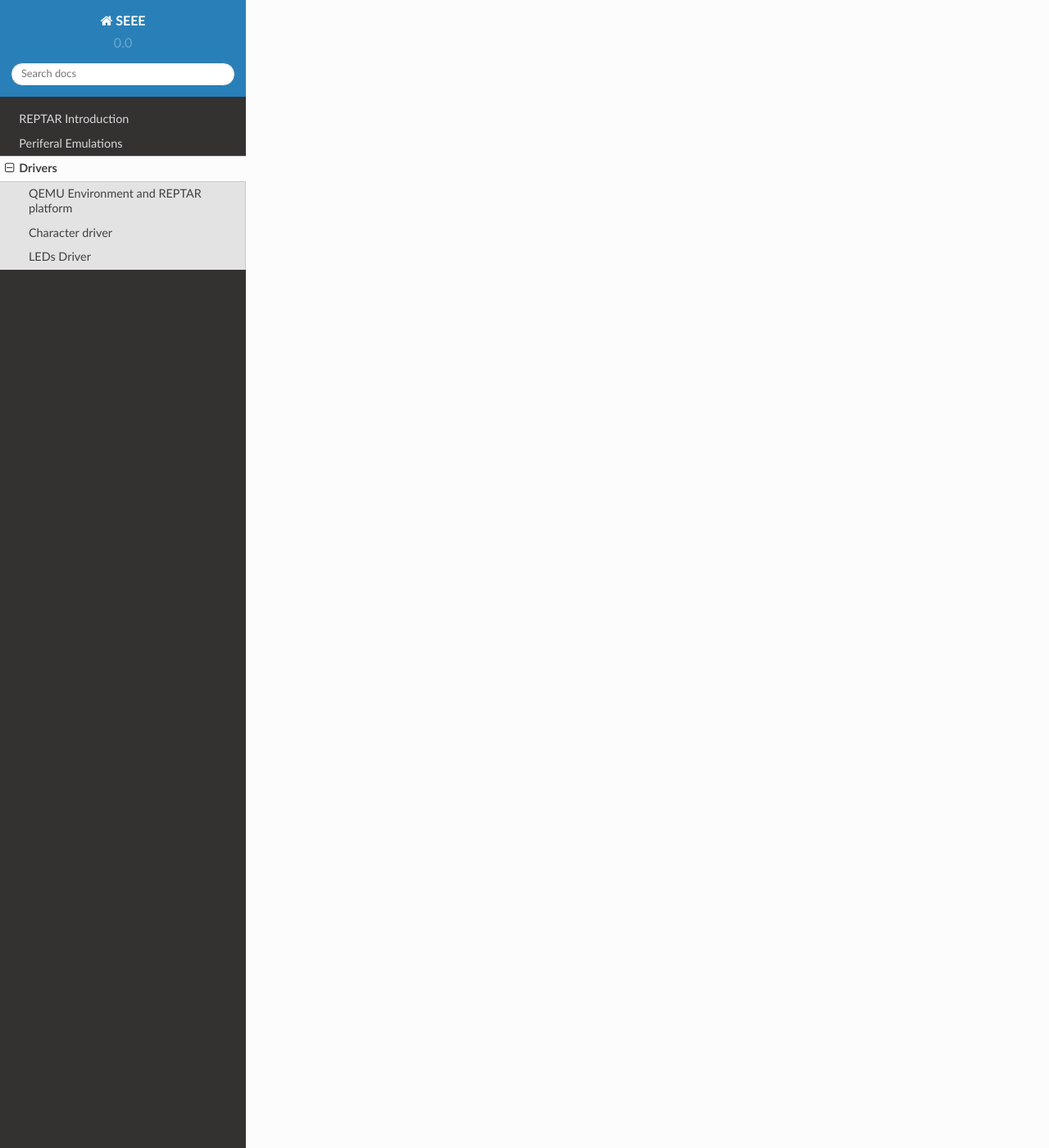
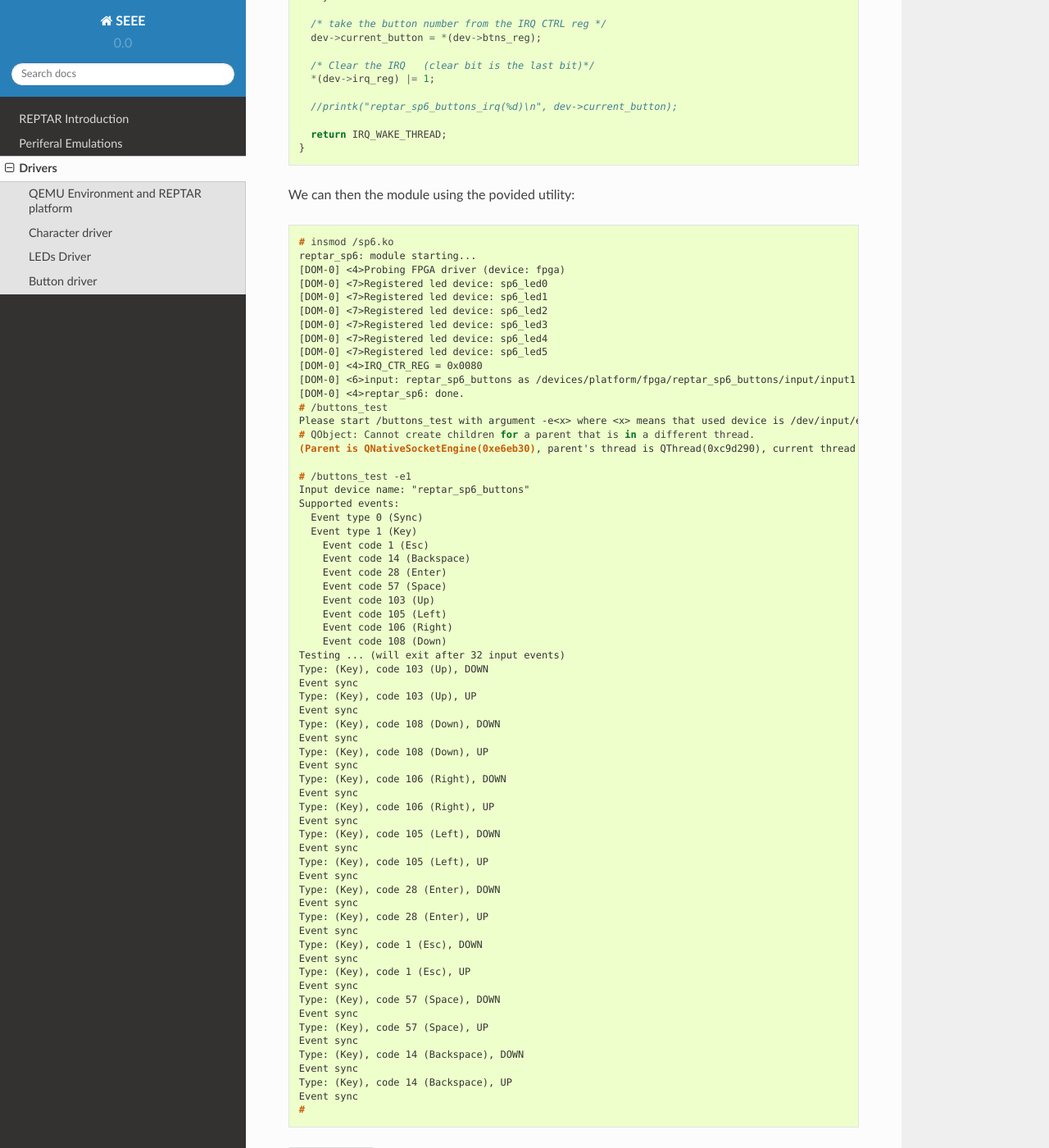
Before and after one commit to AntoineZen/SEEE, a Sphinx documentation site: the page built from report/source/lab3.rst, in a window 1280 px wide and 1400 px high, scrolled down 7255 px. Shown: the whole window at 82% size. Built offline with Sphinx 7.4.7 and the Read the Docs theme 2.0.0, drawn with Linux system fonts in a browser that asks for light colours; some of the changed text lies outside the part shown.

Commit message:
Finished lab 3
Signed-off-by: AntoineZen <antoine.zen@gmail.com>

```diff
--- a/report/source/lab3.rst
+++ b/report/source/lab3.rst
@@ -43,6 +43,7 @@
 We can then deplay the compiled files to the root file-system of the emulated system using the provided srcipt:
 
 .. code-block:: console
+
     redsuser@vm-reds-2015s2:~/seee_student/drivers$ cd ..
     redsuser@vm-reds-2015s2:~/seee_student$ ./deploy
     Deploying into reptar rootfs ...
@@ -280,3 +281,202 @@
 
 LEDs Driver
 -----------
+
+In this part, we will add the LED driver functionality to our driver. For this, we first need to map the LEDS register to our driver address space. This is done using ``ioremap()`` from the probe function. We must also create a new driver of the class "LED":
+
+.. code-block:: c
+
+    static int reptar_sp6_led_probe(struct platform_device *pdev)
+    {
+    	struct reptar_sp6_led_platdata *pdata = pdev->dev.platform_data;
+    	struct reptar_sp6_led *led;
+    	struct platform_device *fpga_pdev;
+    	struct resource *fpga_resource;
+    	int ret;
+
+
+    	....
+
+        /* Map the LED register */
+    	led->reg = ioremap(FPGA_BASE + LED_OFFSET, 4);
+
+    	/* Register our new led device into led class */
+
+    	printk("Alocating the LEDs\n");
+    	ret = led_classdev_register(pdev->dev.parent, &(pdev_to_sp6_led(pdev)->cdev));
+    	if(ret)
+    	{
+    	  dev_err(&pdev->dev, "can't allocate led driver\n");
+    	  return -ENOENT;
+    	}
+
+
+    	return 0;
+    }
+
+
+It is alos a good practice to reserve the I/O memory using ``request_mem_region()`` and to release it with ``release_mem_region()``:
+
+.. code-block:: c
+
+    int __init reptar_sp6_leds_init(struct platform_device *parent_fpga)
+    {
+    	int i;
+
+    	request_mem_region(FPGA_BASE + LED_OFFSET, 4, "sp6_leds");
+
+    	... // Rest of function
+    }
+
+    void __exit reptar_sp6_leds_exit(void)
+    {
+    	int i;
+
+    	... // Rest of function
+
+    	release_mem_region(FPGA_BASE + LED_OFFSET, 4);
+    }
+
+Button driver
+-------------
+
+In this task, we will implement the button driver using the IRQ. The interrupt to map is the vector **10** as seen in the previous lab.  this can be done from the module probe function as following:
+
+.. code-block:: c
+
+    static int reptar_sp6_buttons_probe(struct platform_device *pdev)
+    {
+    	struct reptar_sp6_buttons_platdata *pdata = pdev->dev.platform_data;
+    	struct reptar_sp6_buttons *btns;
+    	struct input_dev *input;
+    	struct platform_device *fpga_pdev;
+    	struct resource *res;
+    	int ret;
+    	int gpio;
+    	int i;
+
+    	//... more code
+
+    	/* Register 2 interrupt handlers (top, bottom) */
+    	ret = request_threaded_irq( btns->irq,
+    				    reptar_sp6_buttons_irq,
+    				    reptar_sp6_buttons_irq_thread,
+    				    IRQF_TRIGGER_RISING,
+    				    "sp6_buttons",
+    				    btns);
+    	if(ret)
+    	{
+    	  dev_err(&pdev->dev, "Failed request IRQ\n");
+    		      return -1;
+    	}
+
+    	// Enable IRQ at FPGA level
+    	*(btns->irq_reg) |= 0x0080;
+    	//printk("IRQ_CTR_REG = 0x%04x\n", *(btns->irq_reg));
+
+    	platform_set_drvdata(pdev, btns);
+
+    	/* Registration as input device */
+
+    	// ...
+
+    	return 0;
+    }
+
+**Note** that we also need to enable the interrupt at FPGA level. This is done by the ``*(btns->irq_reg) |= 0x0080`` instruction!
+
+We need then to get the button number and clear the IRQ from the imediate IRQ handler call-back (not from the thread):
+
+.. code-block:: c
+
+    static irqreturn_t reptar_sp6_buttons_irq(int irq, void *dev_id)
+    {
+      struct reptar_sp6_buttons *dev = dev_id;
+
+
+
+      if (!(*(dev->irq_reg) & 0x10))
+        {
+          printk("Button IRQ triggered & IRQ_STATUS not set!\n");
+        }
+
+      /* take the button number from the IRQ CTRL reg */
+      dev->current_button = *(dev->btns_reg);
+
+      /* Clear the IRQ   (clear bit is the last bit)*/
+      *(dev->irq_reg) |= 1;
+
+      //printk("reptar_sp6_buttons_irq(%d)\n", dev->current_button);
+
+      return IRQ_WAKE_THREAD;
+    }
+
+
+We can then the module using the povided utility:
+
+.. code-block:: console
+
+    # insmod /sp6.ko
+    reptar_sp6: module starting...
+    [DOM-0] <4>Probing FPGA driver (device: fpga)
+    [DOM-0] <7>Registered led device: sp6_led0
+    [DOM-0] <7>Registered led device: sp6_led1
+    [DOM-0] <7>Registered led device: sp6_led2
+    [DOM-0] <7>Registered led device: sp6_led3
+    [DOM-0] <7>Registered led device: sp6_led4
+    [DOM-0] <7>Registered led device: sp6_led5
+    [DOM-0] <4>IRQ_CTR_REG = 0x0080
+    [DOM-0] <6>input: reptar_sp6_buttons as /devices/platform/fpga/reptar_sp6_buttons/input/input1
+    [DOM-0] <4>reptar_sp6: done.
+    # /buttons_test
+    Please start /buttons_test with argument -e<x> where <x> means that used device is /dev/input/event<x>
+    # QObject: Cannot create children for a parent that is in a different thread.
+    (Parent is QNativeSocketEngine(0xe6eb30), parent's thread is QThread(0xc9d290), current thread is EvtThread(0xea7990)
+
+    # /buttons_test -e1
+    Input device name: "reptar_sp6_buttons"
+    Supported events:
+      Event type 0 (Sync)
+      Event type 1 (Key)
+        Event code 1 (Esc)
+        Event code 14 (Backspace)
+        Event code 28 (Enter)
+        Event code 57 (Space)
+        Event code 103 (Up)
+        Event code 105 (Left)
+        Event code 106 (Right)
+        Event code 108 (Down)
+    Testing ... (will exit after 32 input events)
+    Type: (Key), code 103 (Up), DOWN
+    Event sync
+    Type: (Key), code 103 (Up), UP
+    Event sync
+    Type: (Key), code 108 (Down), DOWN
+    Event sync
+    Type: (Key), code 108 (Down), UP
+    Event sync
+    Type: (Key), code 106 (Right), DOWN
+    Event sync
+    Type: (Key), code 106 (Right), UP
+    Event sync
+    Type: (Key), code 105 (Left), DOWN
+    Event sync
+    Type: (Key), code 105 (Left), UP
+    Event sync
+    Type: (Key), code 28 (Enter), DOWN
+    Event sync
+    Type: (Key), code 28 (Enter), UP
+    Event sync
+    Type: (Key), code 1 (Esc), DOWN
+    Event sync
+    Type: (Key), code 1 (Esc), UP
+    Event sync
+    Type: (Key), code 57 (Space), DOWN
+    Event sync
+    Type: (Key), code 57 (Space), UP
+    Event sync
+    Type: (Key), code 14 (Backspace), DOWN
+    Event sync
+    Type: (Key), code 14 (Backspace), UP
+    Event sync
+    #
```
Also changed, not shown: 7 other files.
